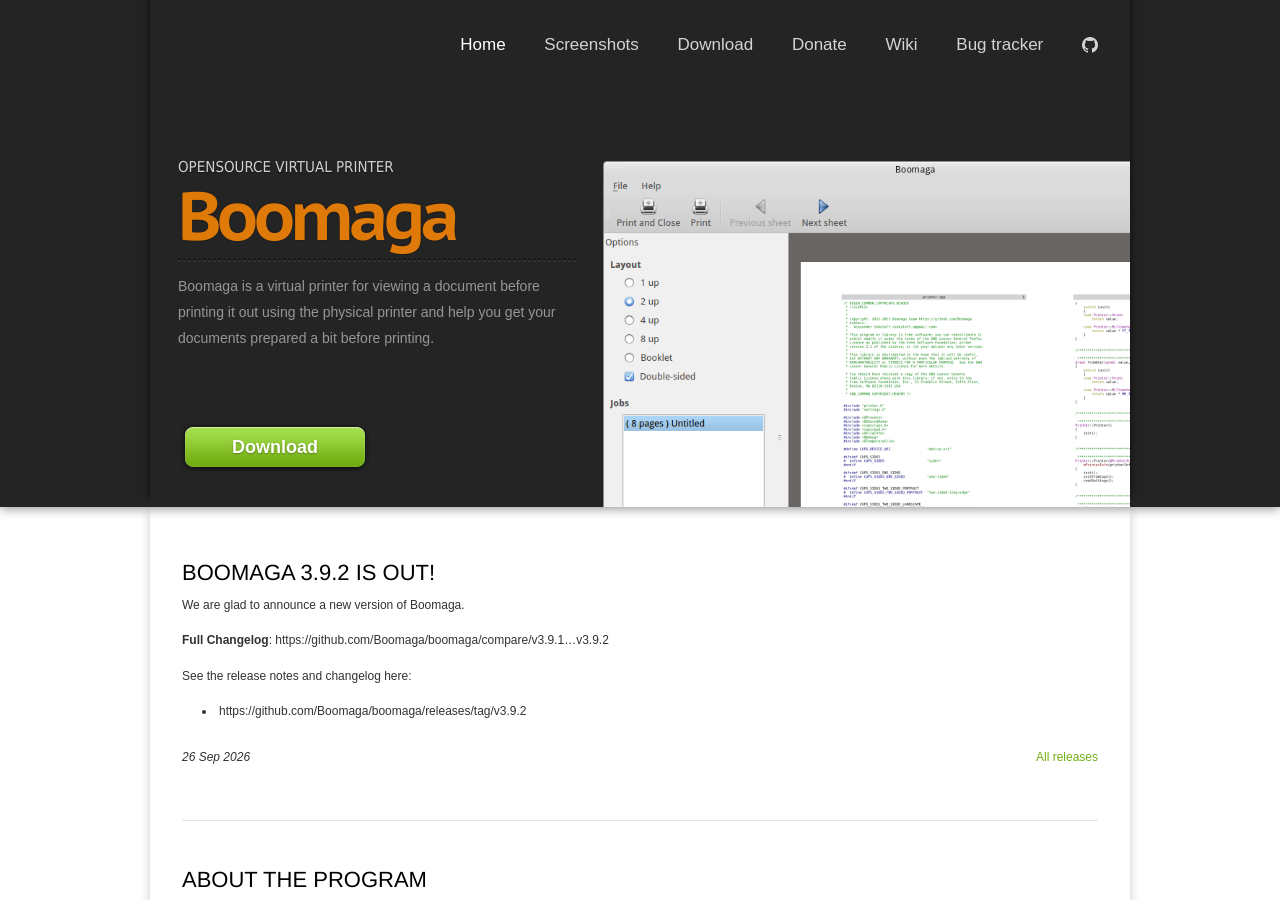
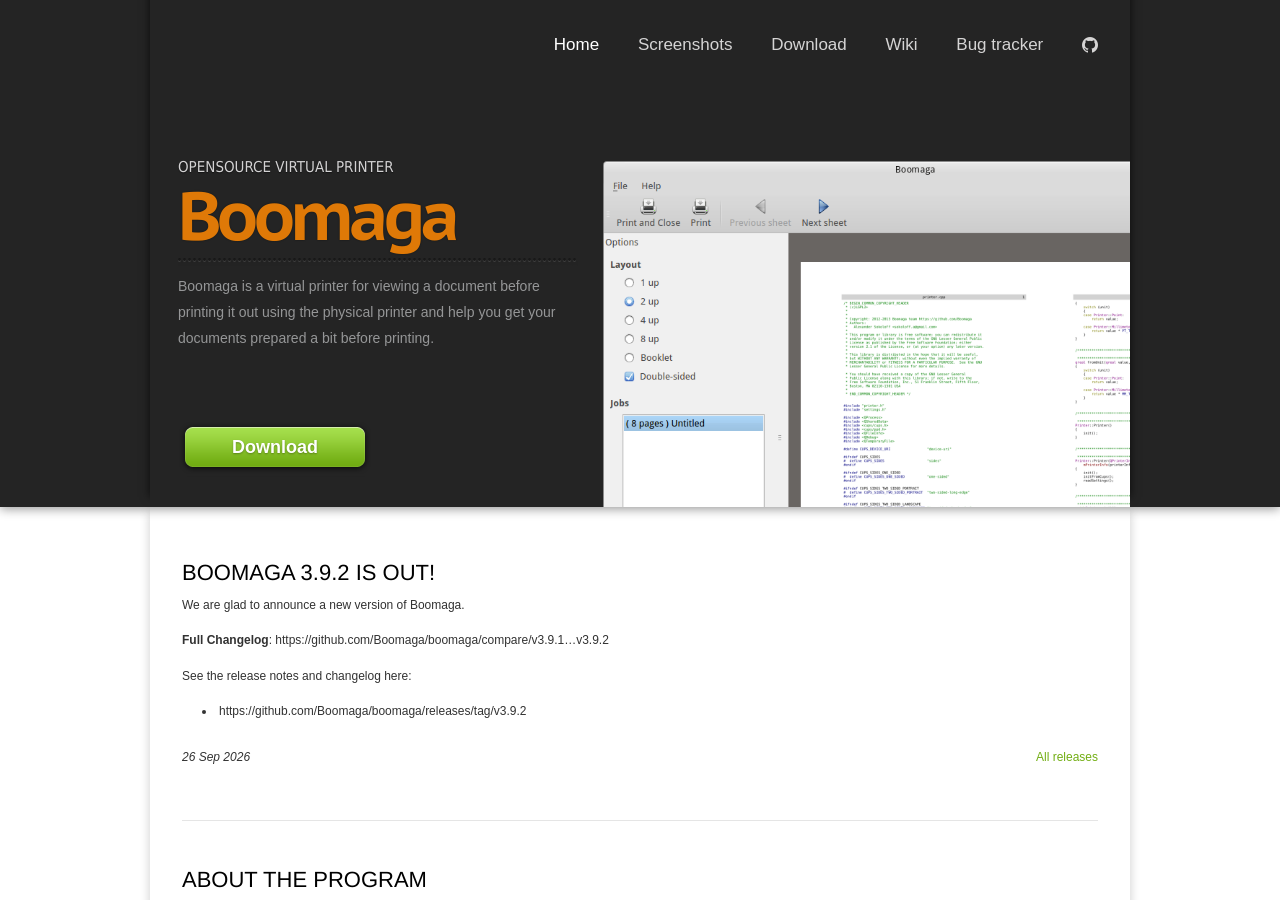
Before and after one commit to Boomaga/Boomaga.github.io, a Jekyll site: the page built from index.md, in a window 1280 px wide and 900 px high. Built offline with Jekyll 4.4.1, drawn with Linux system fonts in a browser that asks for light colours; some web fonts are replaced.

Commit message:
hide donate button

```diff
--- a/_config.yml
+++ b/_config.yml
@@ -24,9 +24,6 @@
   - title:      Download
     link:       /download/
 
-  - title:      Donate
-    link:       /donate
-
   - title:      Wiki
     link:       https://github.com/Boomaga/boomaga/wiki
 
```
Also changed, not shown: _donate/index.md (renamed from donate/index.md).
